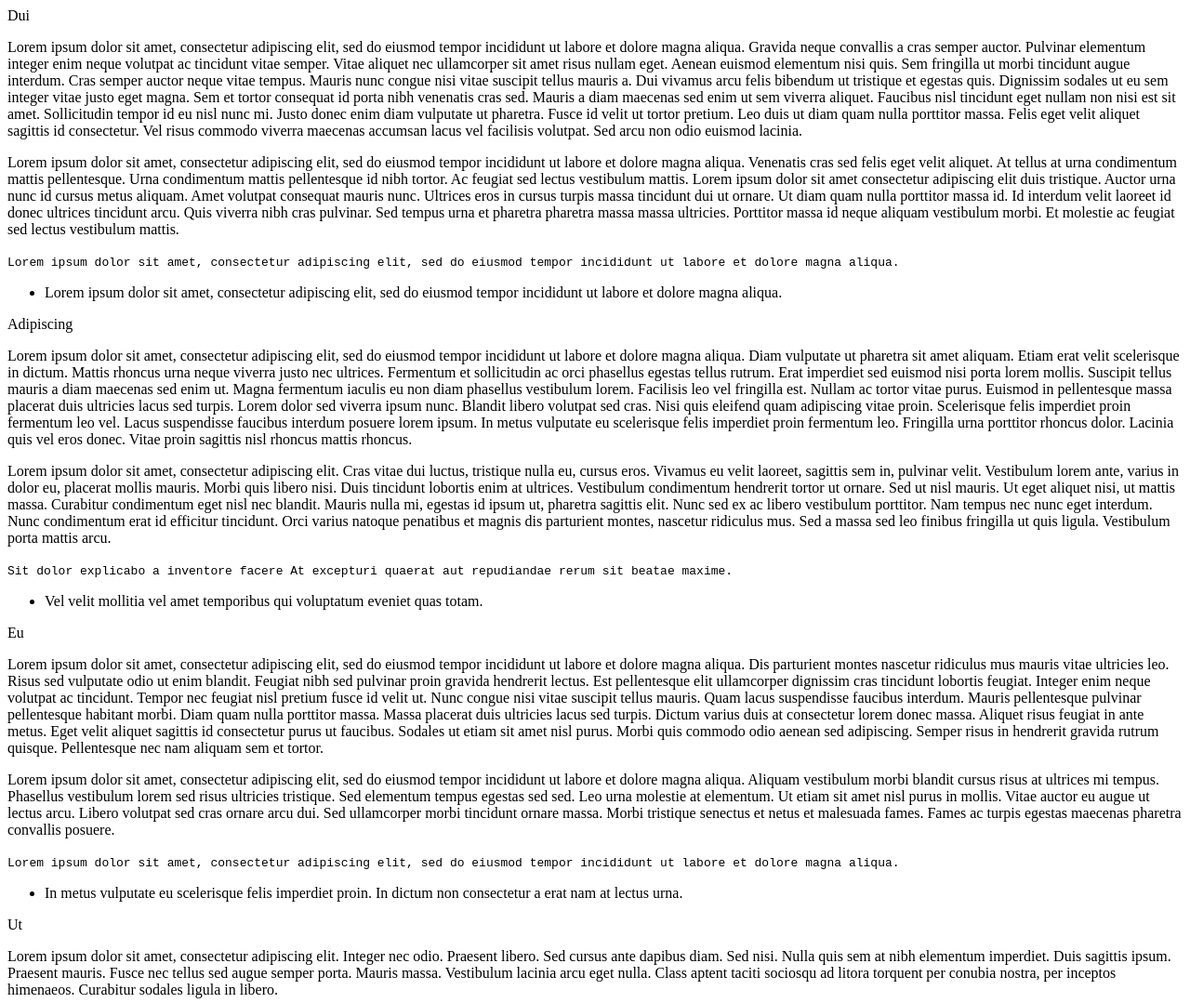
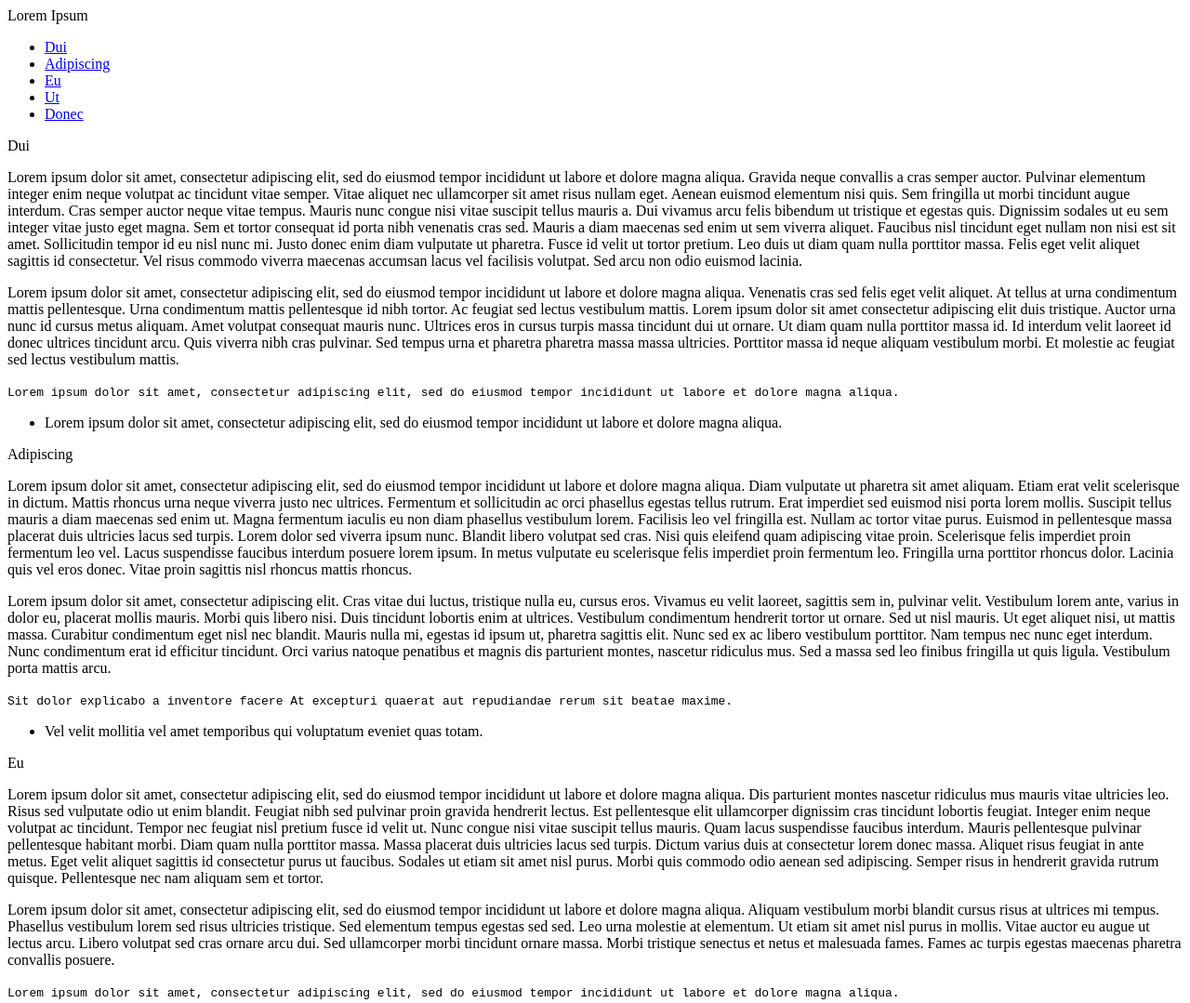
Before and after one commit to SGM-dev/techincal-documentation, a plain HTML site: page index.html in a window 1280 px wide. Shown: the top 1079 px of the page at 93% size. Drawn offline with Linux system fonts and the light colour scheme.

Commit message:
adds Navigation

```diff
--- a/index.html
+++ b/index.html
@@ -10,6 +10,26 @@
 </head>
 
 <body>
+    <nav id="navbar">
+        <header>Lorem Ipsum</header>
+        <ul>
+            <li>
+                <a class="nav-link" href="#Dui">Dui</a>
+            </li>
+            <li>
+                <a class="nav-link" href="#Adipiscing">Adipiscing</a>
+            </li>
+            <li>
+                <a class="nav-link" href="#Eu">Eu</a>
+            </li>
+            <li>
+                <a class="nav-link" href="#Ut">Ut</a>
+            </li>
+            <li>
+                <a class="nav-link" href="#Donec">Donec</a>
+            </li>
+        </ul>
+    </nav>
     <main id="main-doc">
         <section class="main-section" id="Dui">
             <header>Dui</header>
```
